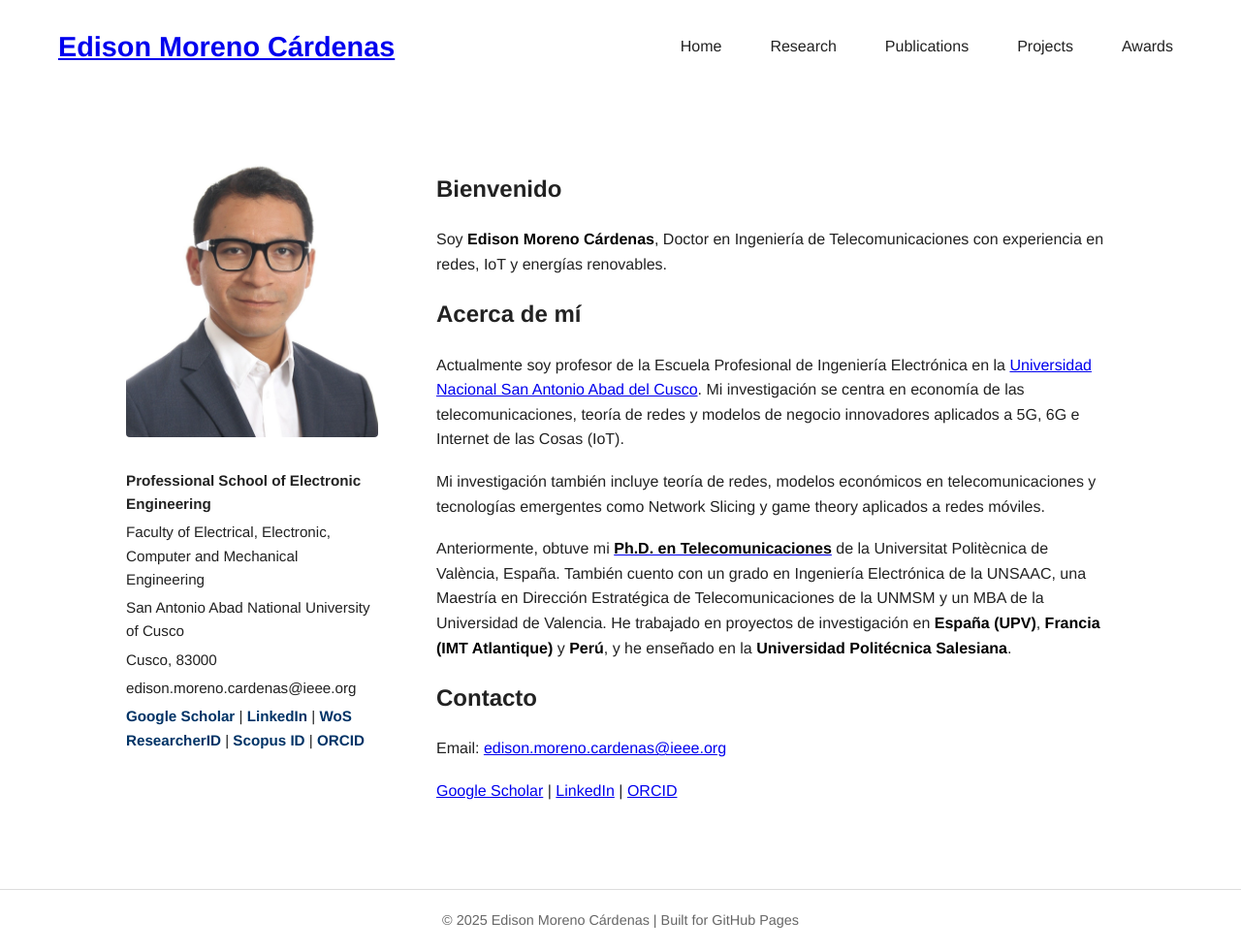
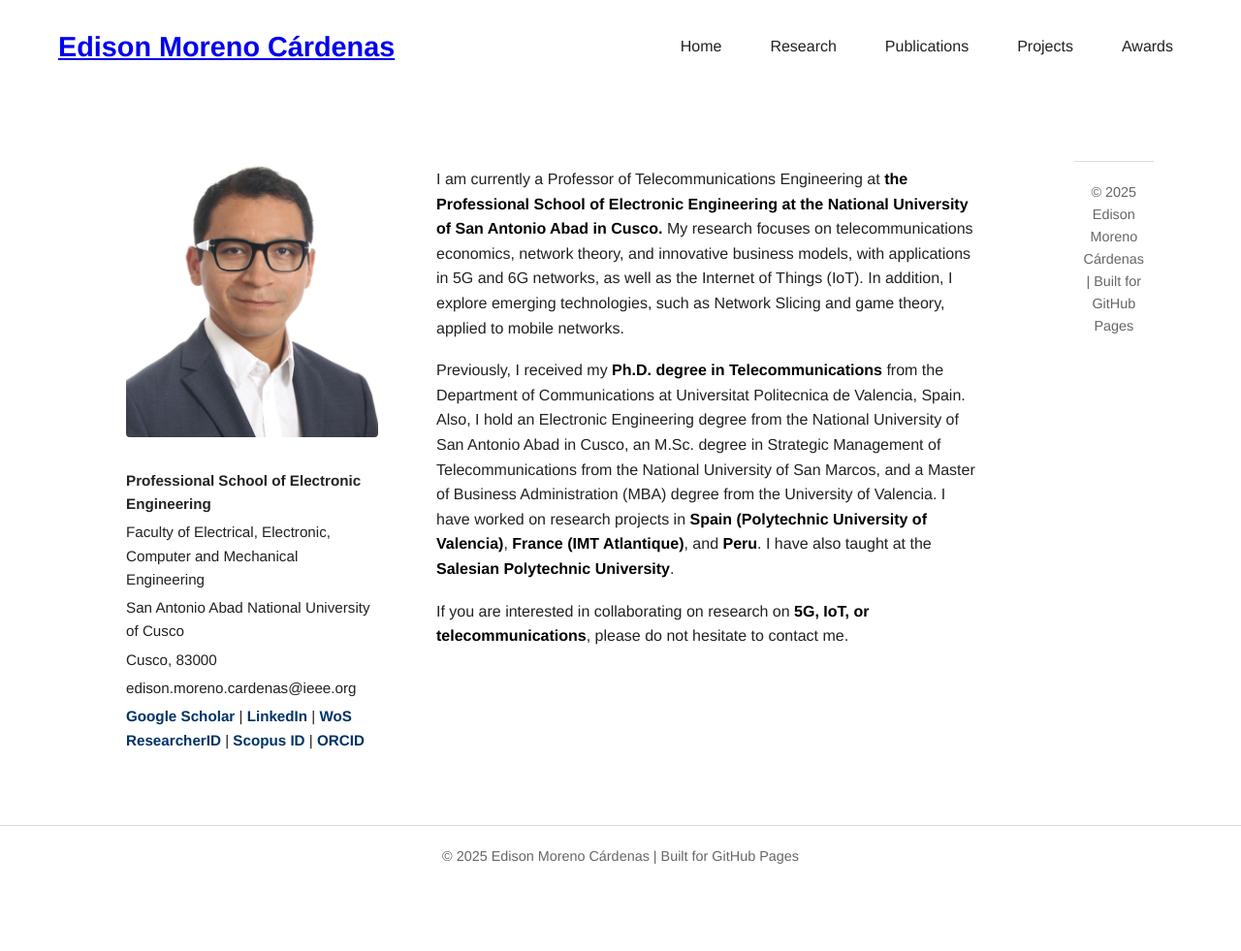
Before and after one commit to edisonmorenocardenas/edisonmorenocardenas.github.io, a Jekyll site: the page built from index.html, in a window 1280 px wide. Shown: the whole page at 97% size. Built offline with Jekyll 4.4.1, drawn with Linux system fonts in a browser that asks for light colours; after the commit the page ends 915 px from its top, so only the background shows below that.

Commit message:
Update index.html

```diff
--- a/index.html
+++ b/index.html
@@ -23,37 +23,29 @@ title: "Home"
 
   <!-- Right column: Content -->
   <div class="content">
-    <section id="home">
-      <h1>Bienvenido</h1>
       <p>
-        Soy <strong>Edison Moreno Cárdenas</strong>, Doctor en Ingeniería de Telecomunicaciones con experiencia en redes, IoT y energías renovables.
-      </p>
-    </section>
-
-    <section id="about">
-      <h2>Acerca de mí</h2>
-      <p>
-        Actualmente soy profesor de la Escuela Profesional de Ingeniería Electrónica en la
-        <a href="https://li.unsaac.edu.pe/" target="_blank">Universidad Nacional San Antonio Abad del Cusco</a>.
-        Mi investigación se centra en economía de las telecomunicaciones, teoría de redes y modelos de negocio innovadores aplicados a 5G, 6G e Internet de las Cosas (IoT).
+        I am currently a Professor of Telecommunications Engineering at <a href="https://li.unsaac.edu.pe/" target="_blank" style="text-decoration: none; color: inherit;">
+  <strong> the Professional School of Electronic Engineering at the National University of San Antonio Abad in Cusco.</strong>
+</a>
+        My research focuses on telecommunications economics, network theory, and innovative business models, with applications in 5G and 6G networks,
+        as well as the Internet of Things (IoT). In addition, I explore emerging technologies, such as Network Slicing and game theory, applied to mobile networks.
       </p>
       <p>
-        Mi investigación también incluye teoría de redes, modelos económicos en telecomunicaciones y tecnologías emergentes como Network Slicing y game theory aplicados a redes móviles.
+        Previously, I received my <a href="https://www.upv.es/entidades/edoctorado/programa-de-doctorado-en-telecomunicacion/" target="_blank" style="text-decoration: none; color: inherit;">
+  <strong> Ph.D. degree in Telecommunications</strong></a> from the Department of Communications at Universitat Politecnica de Valencia, Spain.
+        Also, I hold an Electronic Engineering degree from the National University of San Antonio Abad in Cusco,
+        an M.Sc. degree in Strategic Management of Telecommunications from the National University of San Marcos,
+        and a Master of Business Administration (MBA) degree from the University of Valencia. I have worked on research projects in
+        <strong>Spain (Polytechnic University of Valencia)</strong>, <strong>France (IMT Atlantique)</strong>, and <strong>Peru</strong>.
+        I have also taught at the <strong>Salesian Polytechnic University</strong>.
       </p>
       <p>
-        Anteriormente, obtuve mi <a href="https://www.upv.es/entidades/edoctorado/programa-de-doctorado-en-telecomunicacion/" target="_blank"><strong>Ph.D. en Telecomunicaciones</strong></a> de la Universitat Politècnica de València, España.
-        También cuento con un grado en Ingeniería Electrónica de la UNSAAC, una Maestría en Dirección Estratégica de Telecomunicaciones de la UNMSM y un MBA de la Universidad de Valencia. He trabajado en proyectos de investigación en <strong>España (UPV)</strong>, <strong>Francia (IMT Atlantique)</strong> y <strong>Perú</strong>, y he enseñado en la <strong>Universidad Politécnica Salesiana</strong>.
+        If you are interested in collaborating on research on <strong>5G, IoT, or telecommunications</strong>,
+        please do not hesitate to contact me.
       </p>
-    </section>
+    </div>
+  </div>
 
-    <section id="contact">
-      <h2>Contacto</h2>
-      <p>Email: <a href="mailto:edison.moreno.cardenas@ieee.org">edison.moreno.cardenas@ieee.org</a></p>
-      <p>
-        <a href="https://scholar.google.com/citations?user=rDskVUYAAAAJ&hl=es&oi=ao" target="_blank">Google Scholar</a> |
-        <a href="https://www.linkedin.com/in/edisonmorenocardenas/" target="_blank">LinkedIn</a> |
-        <a href="https://orcid.org/0000-0001-9545-4694" target="_blank">ORCID</a>
-      </p>
-    </section>
-  </div>
-</div>
+  <footer>
+    © 2025 Edison Moreno Cárdenas | Built for GitHub Pages
+  </footer>
```
